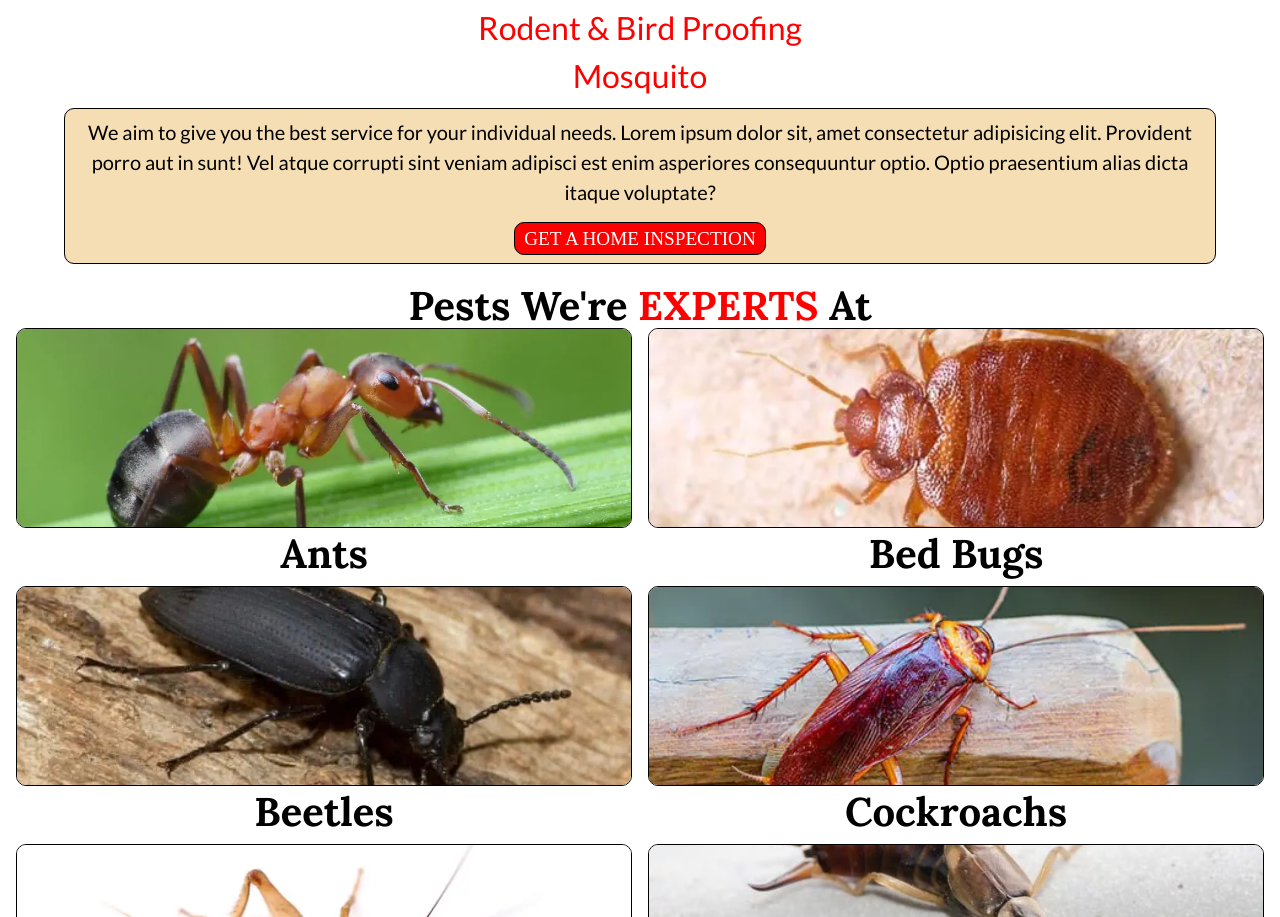
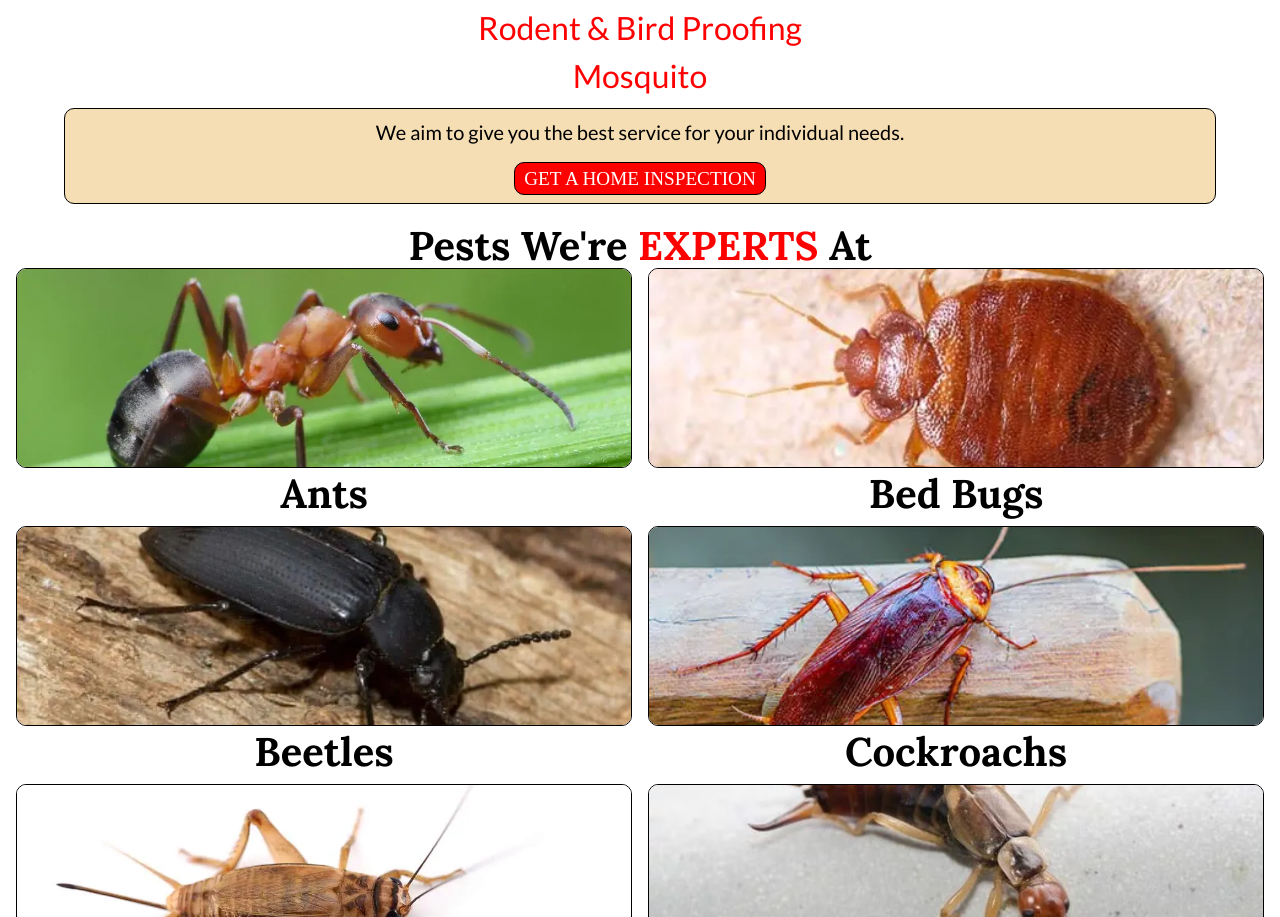
Before and after one commit to rvrios22/advanced-pest-solutions, a React (Vite) app: page / in a window 1280 px wide. Shown: the part 1443-2360 px from the top of the page. Built offline with nearby package versions, Linux system fonts and the light colour scheme.

Commit message:
edit: text

```diff
--- a/src/components/Services.tsx
+++ b/src/components/Services.tsx
@@ -27,11 +27,7 @@ function Services() {
       </ul>
       <div className="services-desc">
         <p className="general-text">
-          We aim to give you the best service for your individual needs. Lorem
-          ipsum dolor sit, amet consectetur adipisicing elit. Provident porro
-          aut in sunt! Vel atque corrupti sint veniam adipisci est enim
-          asperiores consequuntur optio. Optio praesentium alias dicta itaque
-          voluptate?
+          We aim to give you the best service for your individual needs.
         </p>
         <QuoteButton />
       </div>
```
